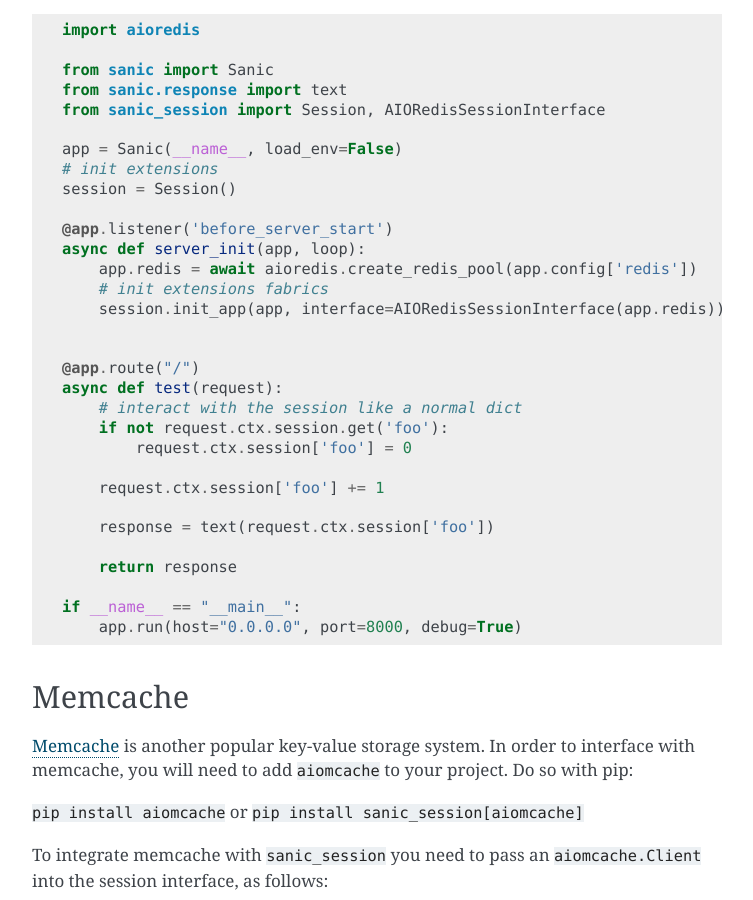
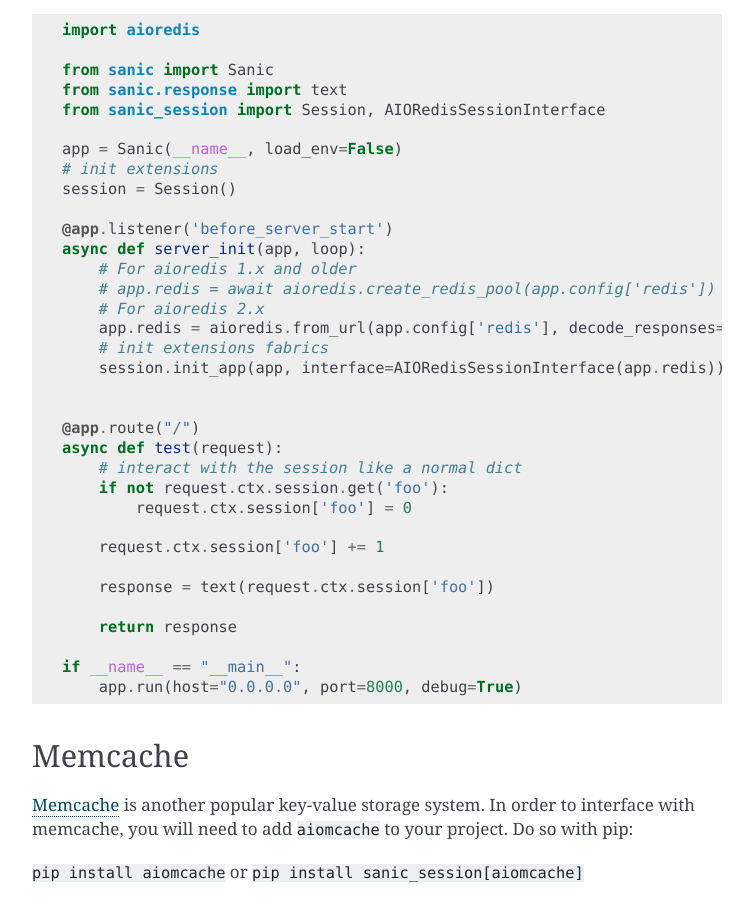
Before and after one commit to ahopkins/sanic-session, a Sphinx documentation site: the page built from docs/source/using_the_interfaces.rst, in a window 1280 px wide and 900 px high, scrolled down 1805 px. Shown: the whole window, without its empty margins (388-1141 px from the left). Built offline with Sphinx 7.4.7, drawn with Linux system fonts in a browser that asks for light colours.

Commit message:
Update doc for aioredis 2.x usage

```diff
--- a/docs/source/using_the_interfaces.rst
+++ b/docs/source/using_the_interfaces.rst
@@ -93,7 +93,10 @@
 
     @app.listener('before_server_start')
     async def server_init(app, loop):
-        app.redis = await aioredis.create_redis_pool(app.config['redis'])
+        # For aioredis 1.x and older
+        # app.redis = await aioredis.create_redis_pool(app.config['redis'])
+        # For aioredis 2.x
+        app.redis = aioredis.from_url(app.config['redis'], decode_responses=True)
         # init extensions fabrics
         session.init_app(app, interface=AIORedisSessionInterface(app.redis))
 
```
